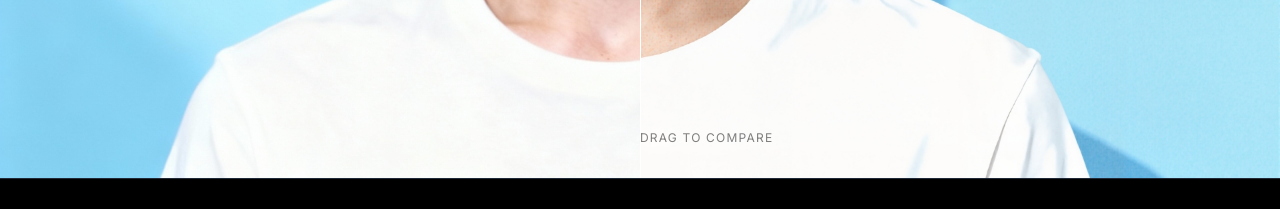
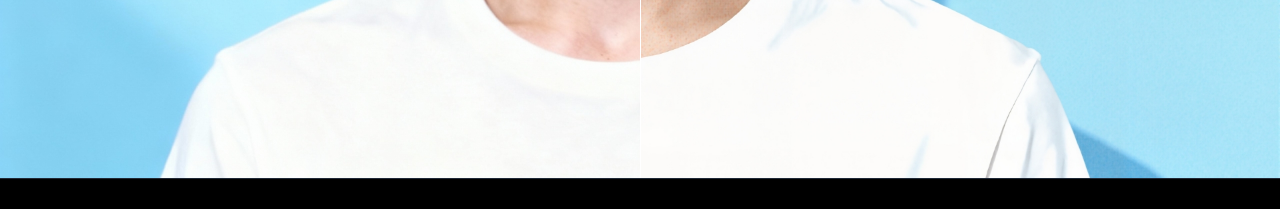
Before and after one commit to prigelpeople/aimageporto, a React (Vite) app: page / in a window 1280 px wide. Shown: the part 2900-3109 px from the top of the page. Built offline with nearby package versions, Linux system fonts and the light colour scheme; a web font is replaced by a local one.

Commit message:
Add floating popup for drag to compare slider
- Popup now follows mouse position when dragging
- Shows/hides with smooth animation on drag start/end
- Styled with blur background and rounded pill design

Co-authored-by: factory-droid[bot] <138933559+factory-droid[bot]@users.noreply.github.com>

```diff
--- a/src/components/workflow/WorkflowSection.tsx
+++ b/src/components/workflow/WorkflowSection.tsx
@@ -64,27 +64,42 @@ const LogoMarquee: React.FC = () => {
 const BeforeAfterSlider: React.FC = () => {
   const [sliderPosition, setSliderPosition] = useState(50);
   const [isDragging, setIsDragging] = useState(false);
+  const [mousePos, setMousePos] = useState({ x: 0, y: 0 });
   const containerRef = useRef<HTMLDivElement>(null);
 
-  const handleMove = (clientX: number) => {
+  const handleMove = (clientX: number, clientY: number) => {
     if (!containerRef.current) return;
     const rect = containerRef.current.getBoundingClientRect();
     const x = Math.max(0, Math.min(clientX - rect.left, rect.width));
+    const y = clientY - rect.top;
     const percent = (x / rect.width) * 100;
     setSliderPosition(percent);
+    setMousePos({ x, y });
   };
 
-  const handleMouseDown = () => setIsDragging(true);
-  const handleTouchStart = () => setIsDragging(true);
+  const handleMouseDown = (e: React.MouseEvent) => {
+    setIsDragging(true);
+    if (containerRef.current) {
+      const rect = containerRef.current.getBoundingClientRect();
+      setMousePos({ x: e.clientX - rect.left, y: e.clientY - rect.top });
+    }
+  };
+  const handleTouchStart = (e: React.TouchEvent) => {
+    setIsDragging(true);
+    if (containerRef.current) {
+      const rect = containerRef.current.getBoundingClientRect();
+      setMousePos({ x: e.touches[0].clientX - rect.left, y: e.touches[0].clientY - rect.top });
+    }
+  };
 
   useEffect(() => {
     const handleWindowMove = (e: MouseEvent) => {
-      if (isDragging) handleMove(e.clientX);
+      if (isDragging) handleMove(e.clientX, e.clientY);
     };
     const handleWindowUp = () => setIsDragging(false);
 
     const handleWindowTouchMove = (e: TouchEvent) => {
-        if (isDragging) handleMove(e.touches[0].clientX);
+        if (isDragging) handleMove(e.touches[0].clientX, e.touches[0].clientY);
     };
     const handleWindowTouchEnd = () => setIsDragging(false);
 
@@ -144,14 +159,22 @@ const BeforeAfterSlider: React.FC = () => {
         </div>
       </div>
 
+      {/* Floating popup that follows mouse when dragging */}
       <motion.div
-        initial={{ opacity: 0, y: 20 }}
-        whileInView={{ opacity: 1, y: 0 }}
-        transition={{ delay: 1, duration: 1 }}
-        viewport={{ once: true }}
-        className="absolute bottom-8 left-1/2 -translate-x-1/2 text-black/50 text-xs tracking-widest pointer-events-none"
+        initial={{ opacity: 0, scale: 0.8 }}
+        animate={{
+          opacity: isDragging ? 1 : 0,
+          scale: isDragging ? 1 : 0.8,
+          x: mousePos.x,
+          y: mousePos.y - 50
+        }}
+        transition={{ duration: 0.15, ease: "easeOut" }}
+        className="absolute top-0 left-0 -translate-x-1/2 bg-black/70 backdrop-blur-md px-3 py-1.5 rounded-full pointer-events-none z-30"
+        style={{ willChange: 'transform' }}
       >
-        DRAG TO COMPARE
+        <span className="text-[10px] font-bold tracking-[0.15em] text-white whitespace-nowrap">
+          DRAG TO COMPARE
+        </span>
       </motion.div>
     </div>
   );
```
Also changed, not shown: 1 other file (tests, documents, lock files or other folders).
